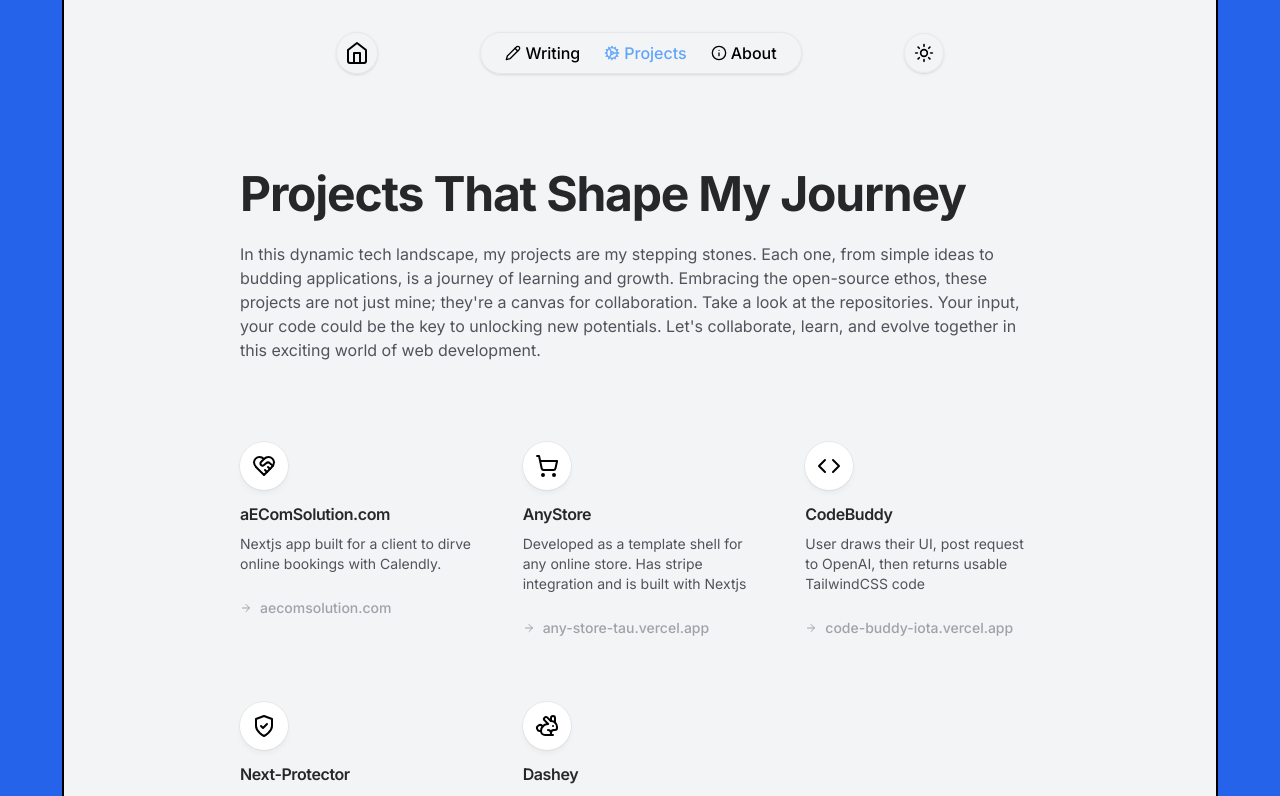
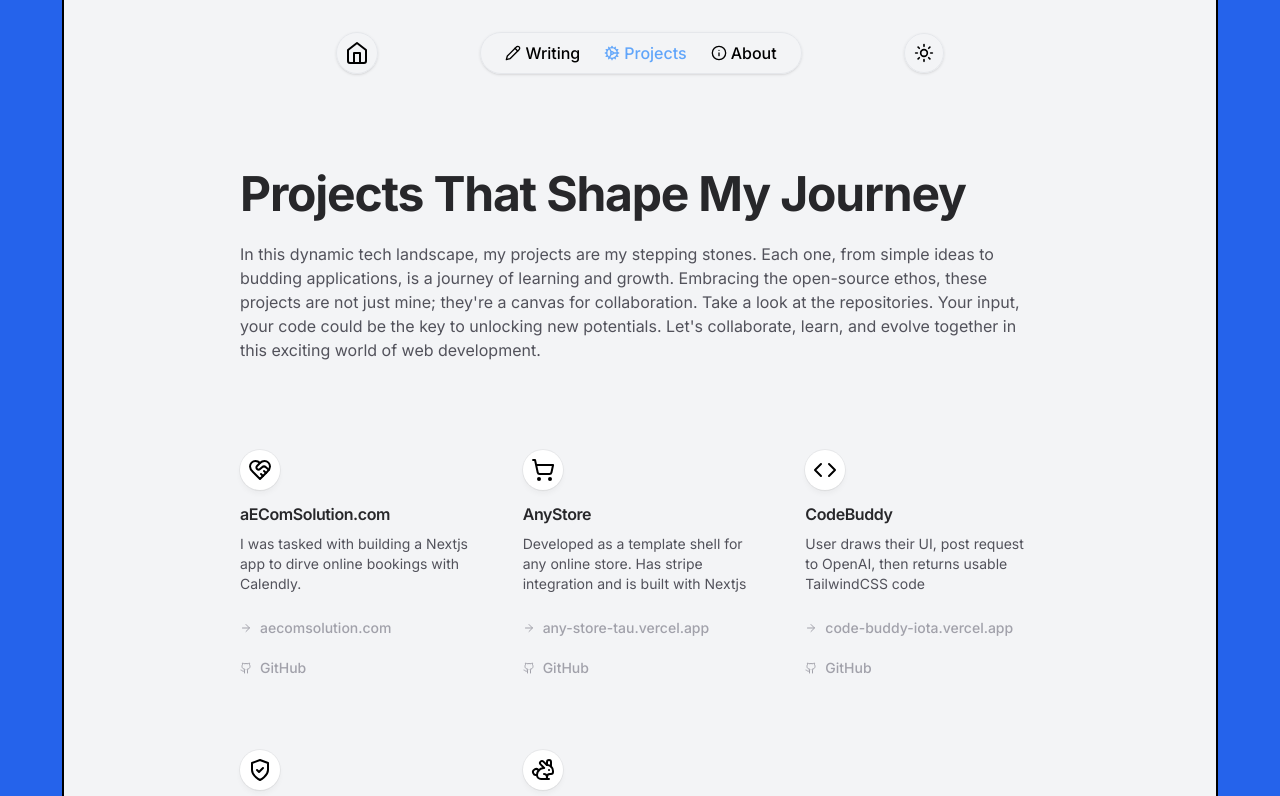
Before and after one commit to rdrachenberg/ryan-drachenberg, a Next.js app: page /projects in a window 1280 px wide. Shown: the top 796 px of the page. Built offline with nearby package versions, Linux system fonts and the light colour scheme.

Commit message:
added github links to projects page

```diff
--- a/app/projects/page.tsx
+++ b/app/projects/page.tsx
@@ -1,5 +1,5 @@
 import { projects } from "@/data/projects";
-import { ArrowRightIcon } from "lucide-react";
+import { ArrowRightIcon, GithubIcon } from "lucide-react";
 import Link from "next/link";
 
 export default function ProjectsPage() {
@@ -13,16 +13,17 @@
                 In this dynamic tech landscape, my projects are my stepping stones. Each one, from simple ideas to budding applications, is a journey of learning and growth. Embracing the open-source ethos, these projects are not just mine; they&apos;re a canvas for collaboration. Take a look at the repositories. Your input, your code could be the key to unlocking new potentials. Let&apos;s collaborate, learn, and evolve together in this exciting world of web development.
                 </p>
             </header>
-            <div className='mt-16 sm:mt-20'>
+            <div className='mt-16 sm:mt-20 mb-16 sm:mb-20'>
                 <ul className='grid grid-cols-1 gap-x-12 gap-y-16 sm:grid-cols-2 lg:grid-cols-3'>
                     {projects.map(project => (
-                        <li key={project.name} className='group relative flex flex-col items-start'>
-                            <div className='relative z-10 flex h-12 w-12 items-center justify-center rounded-full bg-white shadow-md shadow-zinc-800/5 ring-1 ring-zinc-900/5 dark:border dark:border-zinc-700/50 dark:bg-zinc-800 dark:ring-0 mb-3 group-hover:bg-blue-500 '>
+                        <div key={project.name}>
+                            <li key={project.name} className='group relative flex flex-col items-start mb-2 pt-2'>
+                                <div className='relative z-10 flex h-10 w-10 items-center justify-center rounded-full bg-white shadow-md shadow-zinc-800/5 ring-1 ring-zinc-900/5 dark:border dark:border-zinc-700/50 dark:bg-zinc-800 dark:ring-0 mb-3 group-hover:bg-blue-500 '>
                                     <project.icon className="group-hover:text-white"/>
                                 </div>
                                 <h2 className='text-base font-semibold tracking-tight text-zinc-800 dark:text-zinc-100 group-hover:text-gray-800 dark:group-hover:text-gray-100'>
-                                <div className='absolute z-0 bg-blue-300/50 -inset-x-4 -inset-y-6 scale-95 opacity-0 transition group-hover:scale-100 group-hover:opacity-100 dark:bg-blue-800/20 sm:-inset-x-6 sm:rounded-2xl '/>
-                                <Link href={project.link.href} className=''>
+                                    <div className='absolute z-0 bg-blue-300/50 -inset-x-4 -inset-y-1 scale-95 opacity-0 transition group-hover:scale-100 group-hover:opacity-100 dark:bg-blue-800/20 sm:-inset-x-6 sm:rounded-2xl '/>
+                                    <Link href={project.link.href} target="_blank">
                                         <span className='absolute -inset-x-4 -inset-y-6 z-20 sm:rounded-2xl'></span>
                                         <span className='relative z-10'>{project.name}</span>
                                     </Link>
@@ -33,6 +34,17 @@
                                     <span className='ml-2'>{project.link.label}</span>
                                 </p>
                             </li>
+                            <li className='group relative flex flex-col items-start'>
+                            <div className='relative z-10 flex'>
+                                <Link href={project.gitHubLink.href} target="_blank">
+                                    <p className='relative z-10 mt-3 flex text-sm font-medium text-zinc-400 transition group-hover:text-blue-500 items-center dark:text-zinc-200 hover:scale-125'>
+                                        <GithubIcon className='w-3 h-3 group-hover:text-black dark:group-hover:text-white'/>
+                                        <span className='ml-2'>{project.gitHubLink.label}</span>
+                                    </p>
+                                </Link>
+                                </div>
+                            </li>
+                        </div>
                     ))}
                 </ul>
             </div>
--- a/data/projects.ts
+++ b/data/projects.ts
@@ -1,5 +1,6 @@
 import {
   CodeIcon,
+  GithubIcon,
   HeartHandshakeIcon,
   RabbitIcon,
   ShieldCheckIcon,
@@ -10,10 +11,15 @@
   {
     name: "aEComSolution.com",
     description:
-      "Nextjs app built for a client to dirve online bookings with Calendly.",
+      "I was tasked with building a Nextjs app to dirve online bookings with Calendly.",
     link: {
       href: "http://www.aecomsolution.com",
       label: "aecomsolution.com",
+    },
+    gitHubLink: {
+      href: "https://github.com/rdrachenberg/automated-e-solutions",
+      label: "GitHub",
+      icon: GithubIcon
     },
     icon: HeartHandshakeIcon,
   },
@@ -25,6 +31,12 @@
       href: "https://any-store-tau.vercel.app",
       label: "any-store-tau.vercel.app"
     },
+    gitHubLink: {
+      href: "https://github.com/rdrachenberg/any-store",
+      label: "GitHub",
+      icon: GithubIcon
+    },
+
     icon: ShoppingCartIcon,
   },
   {
@@ -36,6 +48,11 @@
       href: "https://code-buddy-iota.vercel.app/",
       label: "code-buddy-iota.vercel.app"
     },
+    gitHubLink: {
+      href: "https://github.com/rdrachenberg/code-buddy",
+      label: "GitHub",
+      icon: GithubIcon
+    },
     icon: CodeIcon,
   },
   {
@@ -45,6 +62,11 @@
     link: {
       href: "https://next-protector.vercel.app/",
       label: "next-protector.vercel.app"
+    },
+    gitHubLink: {
+      href: "https://github.com/rdrachenberg/next-protector",
+      label: "GitHub",
+      icon: GithubIcon
     },
     icon: ShieldCheckIcon,
   },
@@ -56,6 +78,11 @@
       href: "https://dashey.vercel.app/",
       label: "dashey.vercel.app"
     },
+    gitHubLink: {
+      href: "https://github.com/rdrachenberg/dashey",
+      label: "GitHub",
+      icon: GithubIcon
+    },
     icon: RabbitIcon,
   },
 ];
```
Lines whose indentation alone changed are shown as unchanged.
